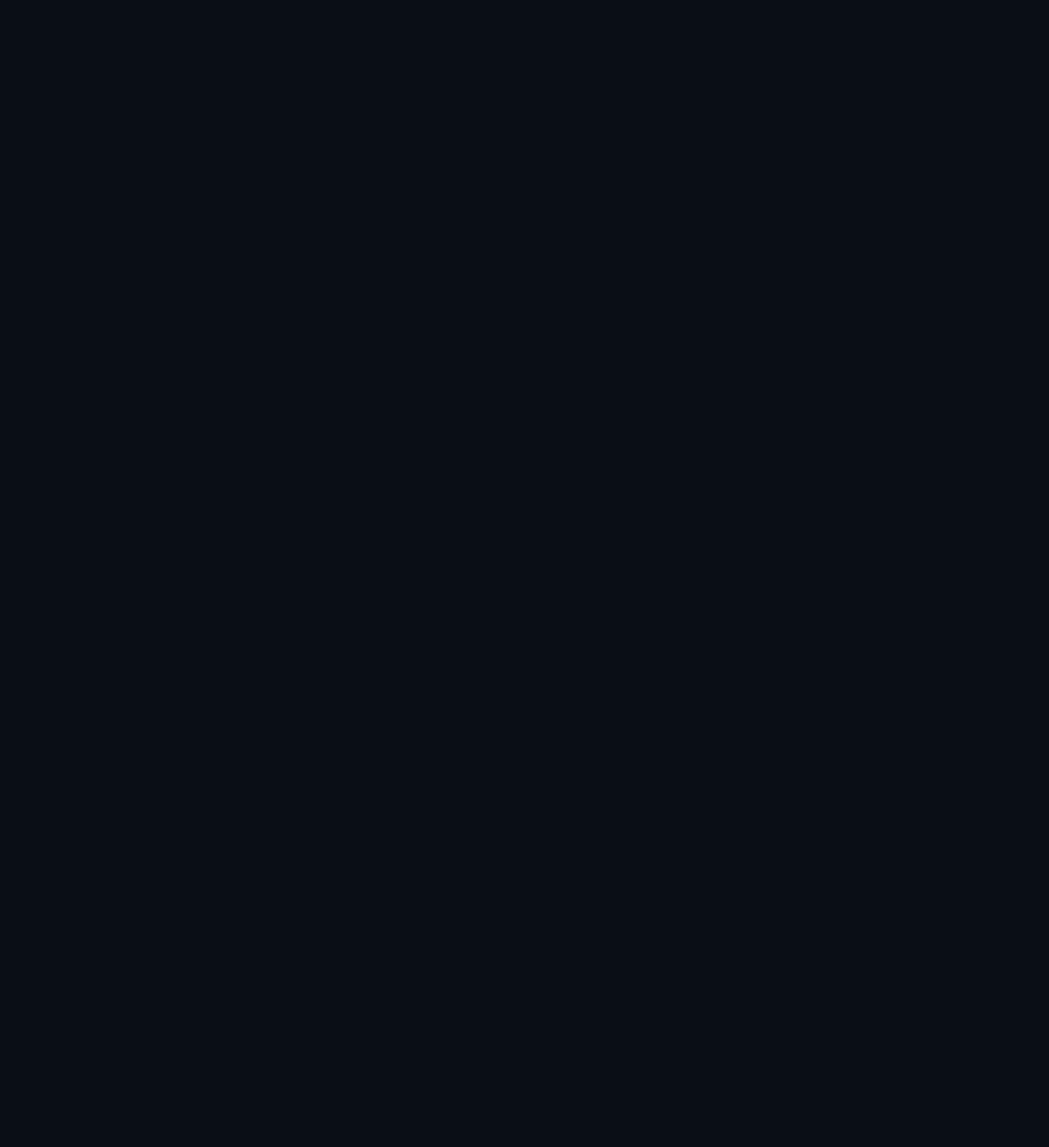
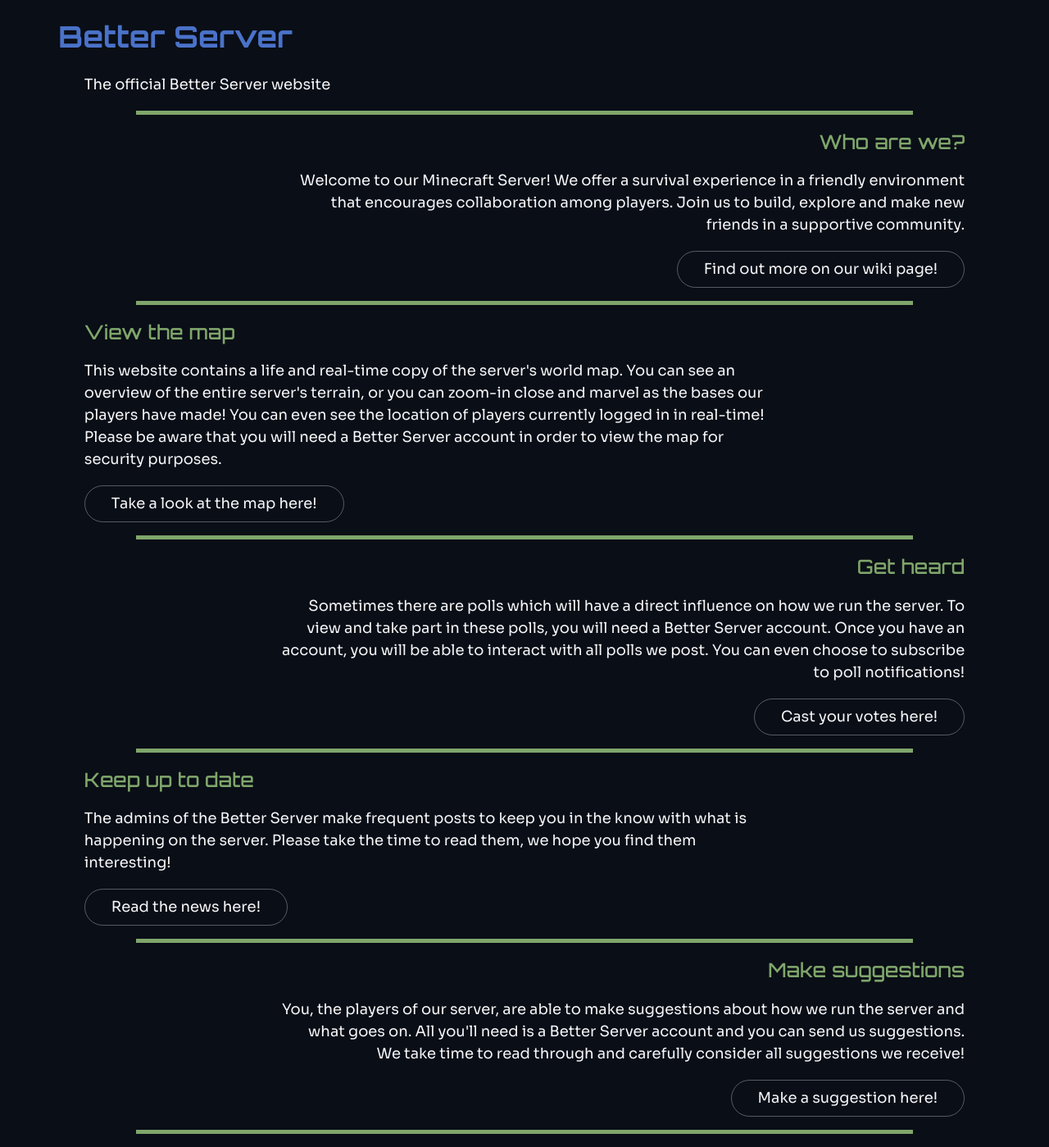
Before and after one commit to tinbob655/better-server-mc, a React (Vite) app in the folder client/: page / in a window 1280 px wide. Shown: the whole page at 82% size. Before the commit the page ends 800 px from the top, so only its background shows below. Built offline with nearby package versions, Linux system fonts and the light colour scheme.

Commit message:
finished home page

```diff
--- a/client/src/pages/home/Home.tsx
+++ b/client/src/pages/home/Home.tsx
@@ -1,9 +1,67 @@
 import React from 'react';
+import PageHeader from "../../components/PageHeader.tsx";
+import GenericMarkupSection from "../../components/GenericMarkupSection.tsx";
+import FancyButton from "../../components/fancyButton/FancyButton.tsx";
 
 export default function Home():React.ReactElement {
 
     return (
         <React.Fragment>
+            <PageHeader title={"Better Server"} subtitle={"The official Better Server website"} />
+
+            {/*who are we section*/}
+            <GenericMarkupSection title={"Who are we?"}>
+                <React.Fragment>
+                    <p>
+                        Welcome to our Minecraft Server! We offer a survival experience in a friendly environment that
+                        encourages collaboration among players. Join us to build, explore and make new friends in a
+                        supportive community.
+                    </p>
+                    <FancyButton label={"Find out more on our wiki page!"} to={"/wiki"} />
+                </React.Fragment>
+            </GenericMarkupSection>
+
+            {/*map section*/}
+            <GenericMarkupSection title={"View the map"} left>
+                <p>
+                    This website contains a life and real-time copy of the server's world map. You can see an overview
+                    of the entire server's terrain, or you can zoom-in close and marvel as the bases our players have
+                    made! You can even see the location of players currently logged in in real-time!
+                    <br/>
+                    Please be aware that you will need a Better Server account in order to view the map for security
+                    purposes.
+                </p>
+                <FancyButton label={"Take a look at the map here!"} to={"/map"} />
+            </GenericMarkupSection>
+
+            {/*vote section*/}
+            <GenericMarkupSection title={"Get heard"}>
+                <p>
+                    Sometimes there are polls which will have a direct influence on how we run the server. To view and
+                    take part in these polls, you will need a Better Server account. Once you have an account, you will
+                    be able to interact with all polls we post. You can even choose to subscribe to poll notifications!
+                </p>
+                <FancyButton label={"Cast your votes here!"} to={"/polls"} />
+            </GenericMarkupSection>
+
+            {/*keep up-to-date section*/}
+            <GenericMarkupSection title={"Keep up to date"} left>
+                <p>
+                    The admins of the Better Server make frequent posts to keep you in the know with what is happening
+                    on the server. Please take the time to read them, we hope you find them interesting!
+                </p>
+                <FancyButton label={"Read the news here!"} to={"/news"} />
+            </GenericMarkupSection>
+
+            {/*suggestions section*/}
+            <GenericMarkupSection title={"Make suggestions"}>
+                <p>
+                    You, the players of our server, are able to make suggestions about how we run the server and what
+                    goes on. All you'll need is a Better Server account and you can send us suggestions. We take time to
+                    read through and carefully consider all suggestions we receive!
+                </p>
+                <FancyButton label={"Make a suggestion here!"} to={"/suggestions"} />
+            </GenericMarkupSection>
         </React.Fragment>
     )
 }
```
